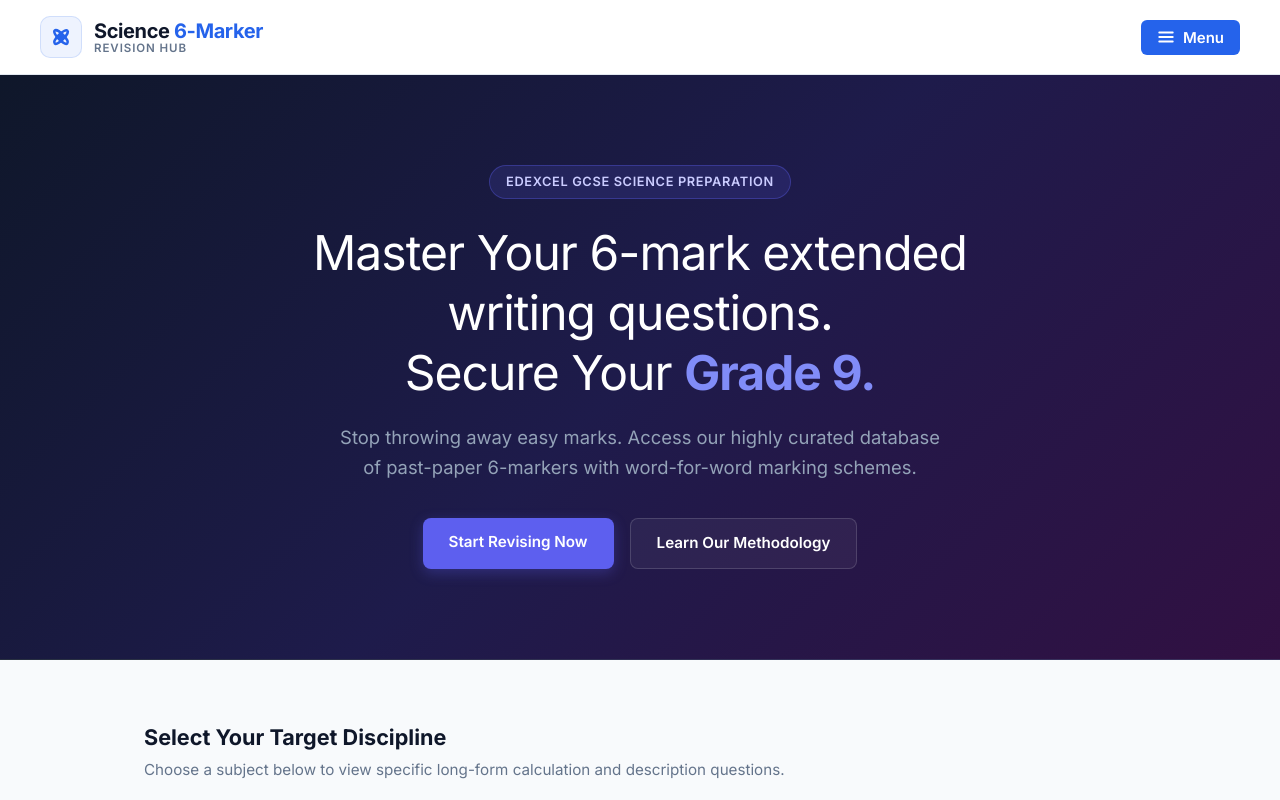
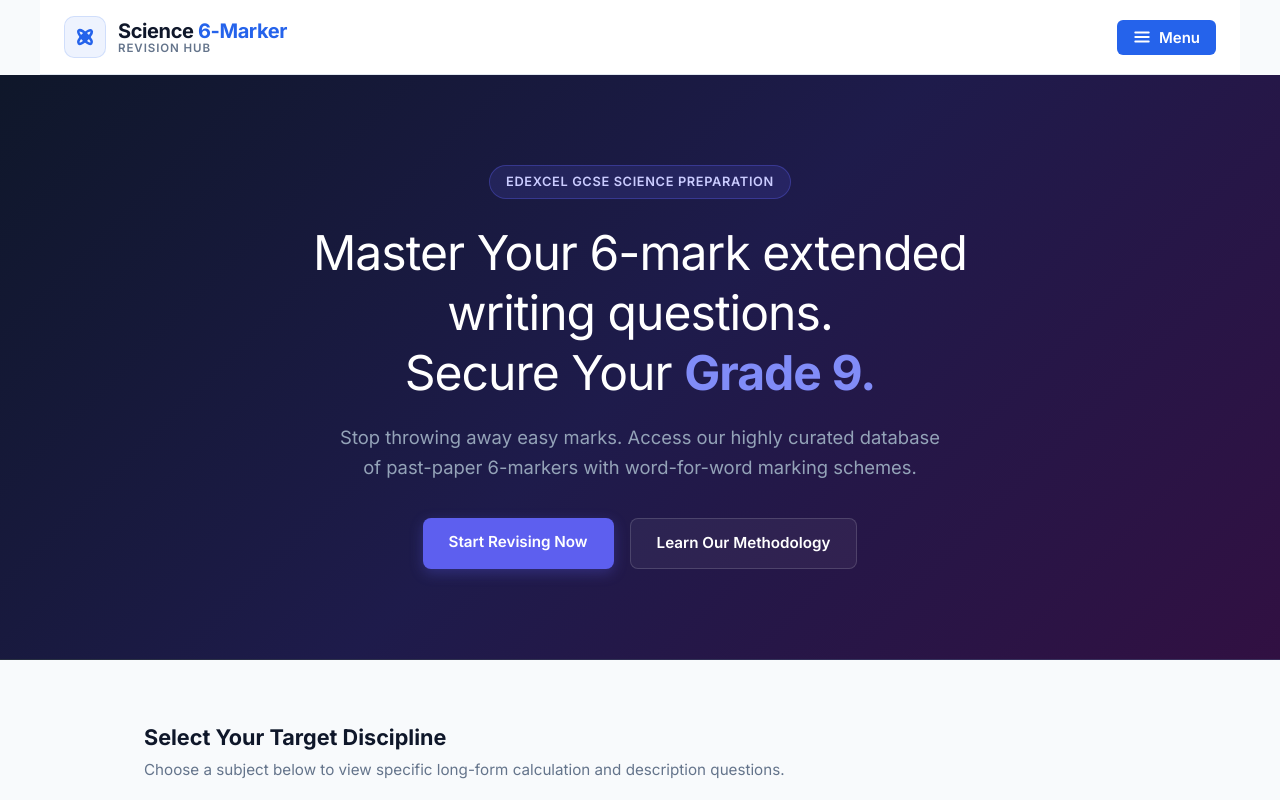
Before and after one commit to Science-6-marker-Hub-a11y/science-6-marker-hub, a plain HTML site: page index.html in a window 1280 px wide. Shown: the top 800 px of the page. Drawn offline with Linux system fonts and the light colour scheme.

Commit message:
Add files via upload

```diff
--- a/index.html
+++ b/index.html
@@ -6,7 +6,7 @@
     <meta name="viewport" content="width=device-width, initial-scale=1.0">
     <title>Science 6-Marker Hub | GCSE Biology, Chemistry, Physics Revision</title>
     <link href="https://fonts.googleapis.com/css2?family=Inter:wght@300;400;500;600;700&display=swap" rel="stylesheet">
-    <link rel="stylesheet" href="style.css">
+    <link rel="stylesheet" href="./style.css">
     <script defer src="https://cloud.umami.is/script.js" data-website-id="7f2b7de7-ae0b-407a-bd67-a8b2489c8e01"></script>
     <meta name="google-site-verification" content="FBWIJulvHArpdq0HmA_LhvF2AHyaF7AgH3ucS09rpbA" />
 
@@ -23,6 +23,20 @@
         /* Forces content area to fill the space above the footer */
         .content-wrapper {
             flex: 1 0 auto;
+        }
+
+        /* --- NAVIGATION BAR FIXED LAYOUT --- */
+        .top-nav-bar {
+            display: flex;
+            justify-content: space-between;
+            align-items: center;
+            padding: 16px 24px;
+            background-color: #ffffff;
+            border-bottom: 1px solid #e2e8f0;
+            max-width: 1200px;
+            margin: 0 auto;
+            width: 100%;
+            box-sizing: border-box;
         }
 
        /* The Side Navigation Panel - Modified for Right Side */
@@ -295,7 +309,9 @@
             </main>
         </div>
 
-    </div> <footer class="site-footer">
+    </div>
+
+    <footer class="site-footer">
         <div class="footer-container">
             <div class="footer-brand">
                 <h4>Science 6-Marker Hub</h4>
```
